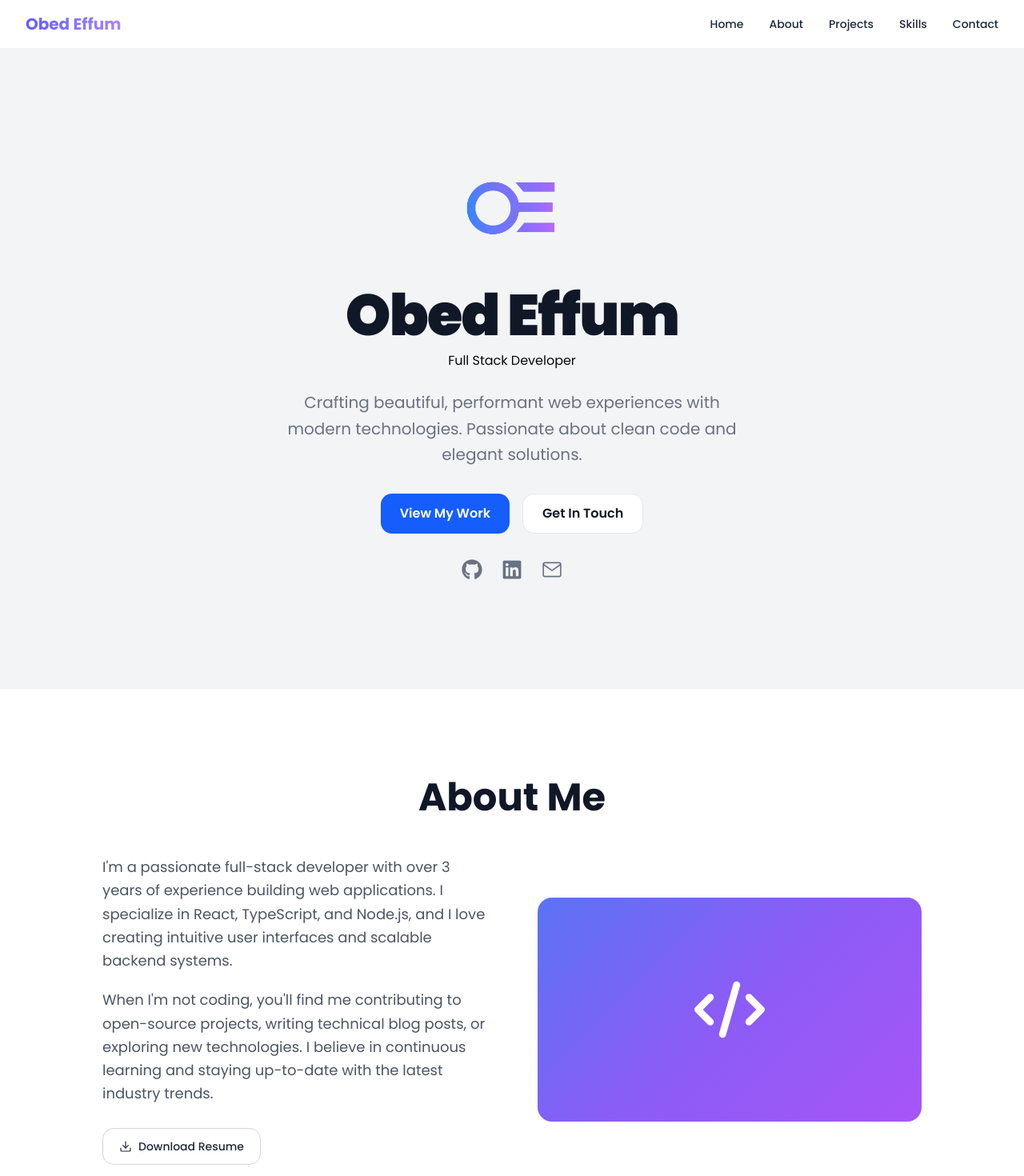
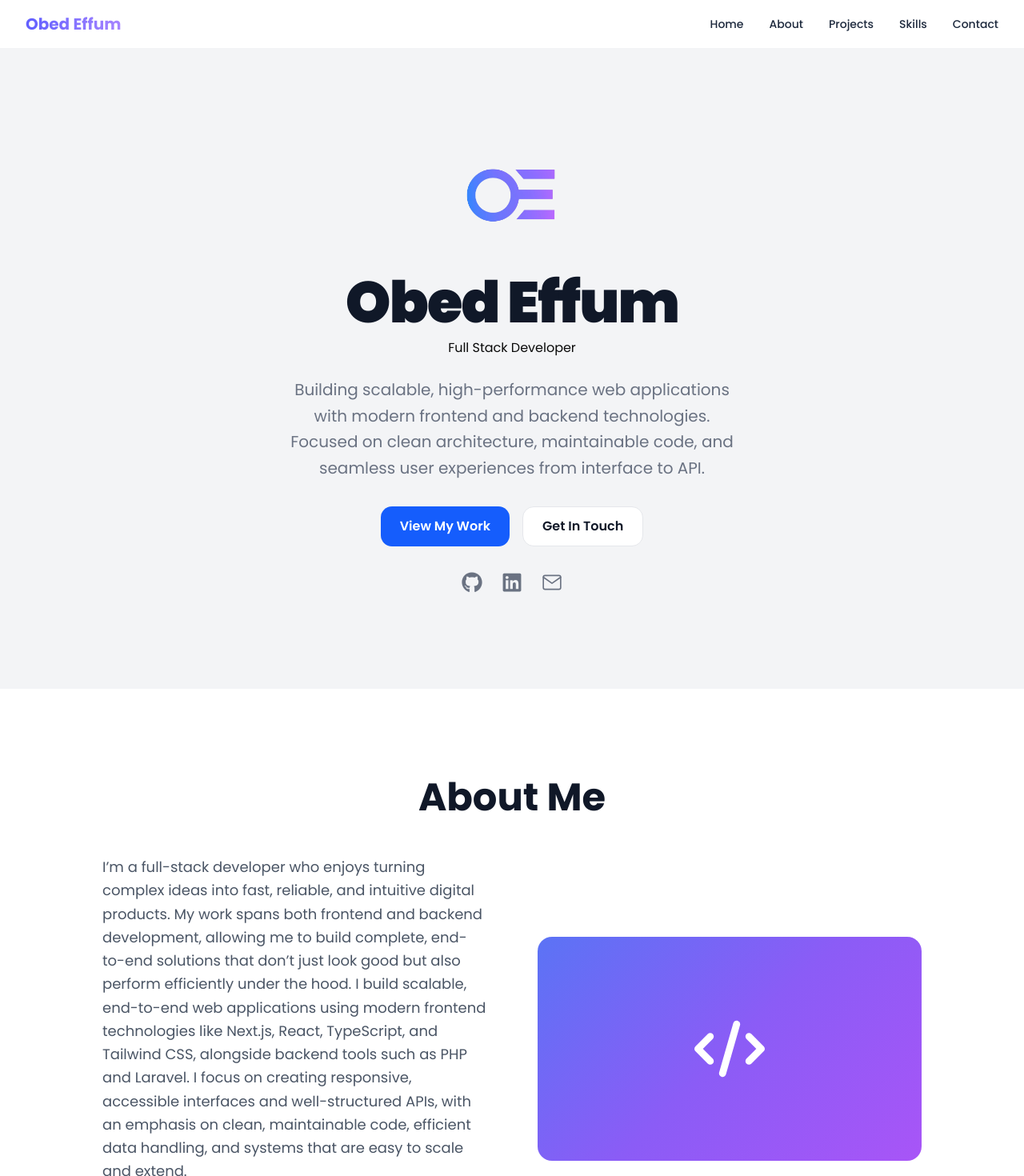
Before and after one commit to EObed/obed-effum-portfolio, a Next.js app: page / in a window 1280 px wide. Shown: the top 1470 px of the page at 80% size. Built offline with nearby package versions, Linux system fonts and the light colour scheme.

Commit message:
Modified existing components

```diff
--- a/components/About.tsx
+++ b/components/About.tsx
@@ -1,6 +1,6 @@
 "use client"
 
-import { useRef } from "react"
+import { useEffect, useRef } from "react"
 import { Download } from "lucide-react"
 import {FaCode} from "react-icons/fa6";
 
@@ -10,8 +10,61 @@ const About = () => {
     const rightRef = useRef<HTMLDivElement>(null)
     const titleRef = useRef<HTMLHeadingElement>(null)
 
+    useEffect(() => {
+        const observer = new IntersectionObserver(
+            (entries) => {
+                entries.forEach((entry) => {
+                    if (entry.isIntersecting) {
+                        entry.target.classList.add("in-view")
+                    }
+                })
+            },
+            { threshold: 0.15 }
+        )
+
+        const elements = [titleRef.current, leftRef.current, rightRef.current]
+        elements.forEach((el) => el && observer.observe(el))
+
+        return () => observer.disconnect()
+    }, [])
+
     return (
         <>
+            <style>{`
+                .reveal {
+                    opacity: 0;
+                    transform: scale(0.92) translateY(40px);
+                    filter: blur(6px);
+                    transition: opacity 0.7s ease, transform 0.7s ease, filter 0.7s ease;
+                }
+                .reveal.in-view {
+                    opacity: 1;
+                    transform: scale(1) translateY(0);
+                    filter: blur(0px);
+                }
+                .reveal-left {
+                    opacity: 0;
+                    transform: scale(0.94) translateX(-40px);
+                    filter: blur(4px);
+                    transition: opacity 0.75s ease 0.15s, transform 0.75s ease 0.15s, filter 0.75s ease 0.15s;
+                }
+                .reveal-left.in-view {
+                    opacity: 1;
+                    transform: scale(1) translateX(0);
+                    filter: blur(0px);
+                }
+                .reveal-right {
+                    opacity: 0;
+                    transform: scale(0.94) translateX(40px);
+                    filter: blur(4px);
+                    transition: opacity 0.75s ease 0.3s, transform 0.75s ease 0.3s, filter 0.75s ease 0.3s;
+                }
+                .reveal-right.in-view {
+                    opacity: 1;
+                    transform: scale(1) translateX(0);
+                    filter: blur(0px);
+                }
+            `}</style>
             <section
                 ref={sectionRef}
                 id="about"
@@ -29,15 +82,12 @@ const About = () => {
 
                         <div ref={leftRef} className="reveal-left flex flex-col gap-5 md:w-1/2">
                             <p className="text-gray-600 text-base md:text-lg leading-relaxed">
-                                I&apos;m a passionate full-stack developer with over 3 years of experience
-                                building web applications. I specialize in React, TypeScript, and Node.js,
-                                and I love creating intuitive user interfaces and scalable backend systems.
+                                I’m a full-stack developer who enjoys turning complex ideas into fast, reliable, and intuitive digital products.
+                                My work spans both frontend and backend development, allowing me to build complete, end-to-end solutions that don’t just look good but also perform efficiently under the hood.
+                                I build scalable, end-to-end web applications using modern frontend technologies like Next.js, React, TypeScript, and Tailwind CSS, alongside backend tools such as PHP and Laravel.
+                                I focus on creating responsive, accessible interfaces and well-structured APIs, with an emphasis on clean, maintainable code, efficient data handling, and systems that are easy to scale and extend.
                             </p>
-                            <p className="text-gray-600 text-base md:text-lg leading-relaxed">
-                                When I&apos;m not coding, you&apos;ll find me contributing to open-source projects,
-                                writing technical blog posts, or exploring new technologies. I believe in
-                                continuous learning and staying up-to-date with the latest industry trends.
-                            </p>
+
                             <button className="self-start flex items-center gap-2 px-5 py-3 border border-gray-300 rounded-xl text-gray-800 font-medium text-sm hover:bg-gray-50 transition-colors mt-2">
                                 <Download size={16} strokeWidth={1.8} />
                                 Download Resume
@@ -58,7 +108,6 @@ const About = () => {
                                 <FaCode />
                             </span>
                         </div>
-
                     </div>
                 </div>
             </section>
--- a/components/Hero.tsx
+++ b/components/Hero.tsx
@@ -25,8 +25,8 @@ const Hero = () => {
 
 
                 <p className="text-lg md:text-xl text-gray-500 max-w-xl leading-relaxed">
-                    Crafting beautiful, performant web experiences with modern technologies.
-                    Passionate about clean code and elegant solutions.
+                    Building scalable, high-performance web applications with modern frontend and backend technologies.
+                    Focused on clean architecture, maintainable code, and seamless user experiences from interface to API.
                 </p>
 
                 <div className="flex gap-4 mt-2">
```
